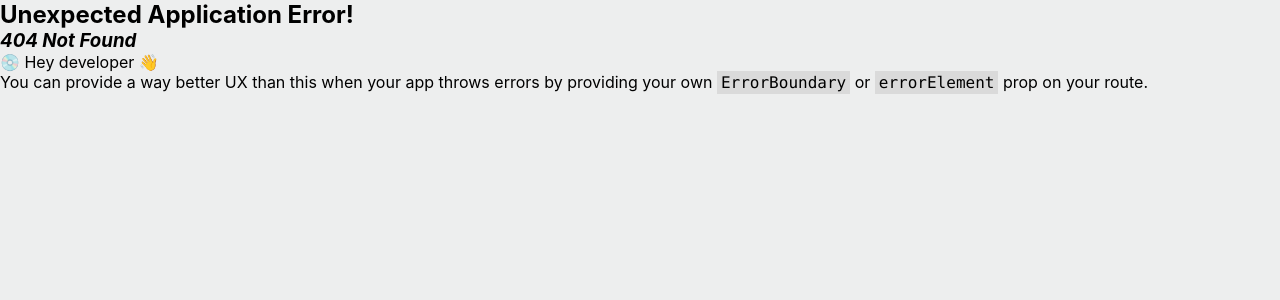
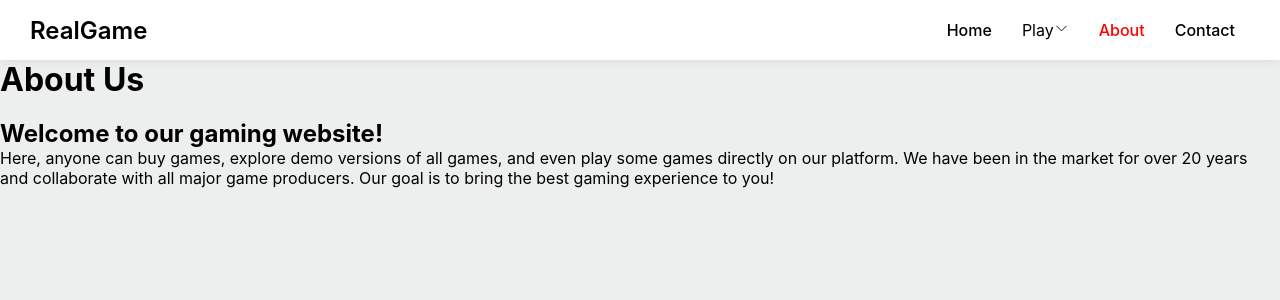
Before and after one commit to Sandreass/React-Game, a React (Vite) app: page /about in a window 1280 px wide. Before the commit this address had no page. Shown: the top 300 px of the page. Built offline with nearby package versions, Linux system fonts and the light colour scheme.

Commit message:
adding aboutpage

```diff
--- a/src/components/routes.tsx
+++ b/src/components/routes.tsx
@@ -3,6 +3,7 @@ import HomePage from "../pages/homepage/HomePage";
 import App from "../App";
 import TicTocToePage from "../pages/tictactoe/TicTocToePage";
 import ConnectFourPage from "../pages/connectfour/ConnectFour";
+import AboutPage from "../pages/about/AboutPage";
 
 export const routesObj: RouteObject[] = [
   {
@@ -21,6 +22,10 @@ export const routesObj: RouteObject[] = [
         path: "connectfour",
         element: <ConnectFourPage />,
       },
+      {
+        path: "about",
+        element: <AboutPage />,
+      },
     ],
   },
 ];
--- /dev/null
+++ b/src/pages/about/AboutPage.tsx
@@ -0,0 +1,22 @@
+import React from "react";
+import styles from "./AboutPage.module.css";
+
+const AboutPage: React.FC = () => {
+  return (
+    <div className={styles.aboutPage}>
+      <h1 className={styles.h1}>About Us</h1>
+      <br/>
+      <div className={styles.content}>
+      <h2 className={styles.h2}>Welcome to our gaming website!</h2>
+
+        <p className={styles.p}>
+          Here, anyone can buy games, explore demo versions of all games, and even play some games directly on our platform.
+
+          We have been in the market for over 20 years and collaborate with all major game producers. Our goal is to bring the best gaming experience to you!
+        </p>
+      </div>
+    </div>
+  );
+};
+
+export default AboutPage;
```
Also changed, not shown: src/pages/about/AboutPage.module.css (added).
